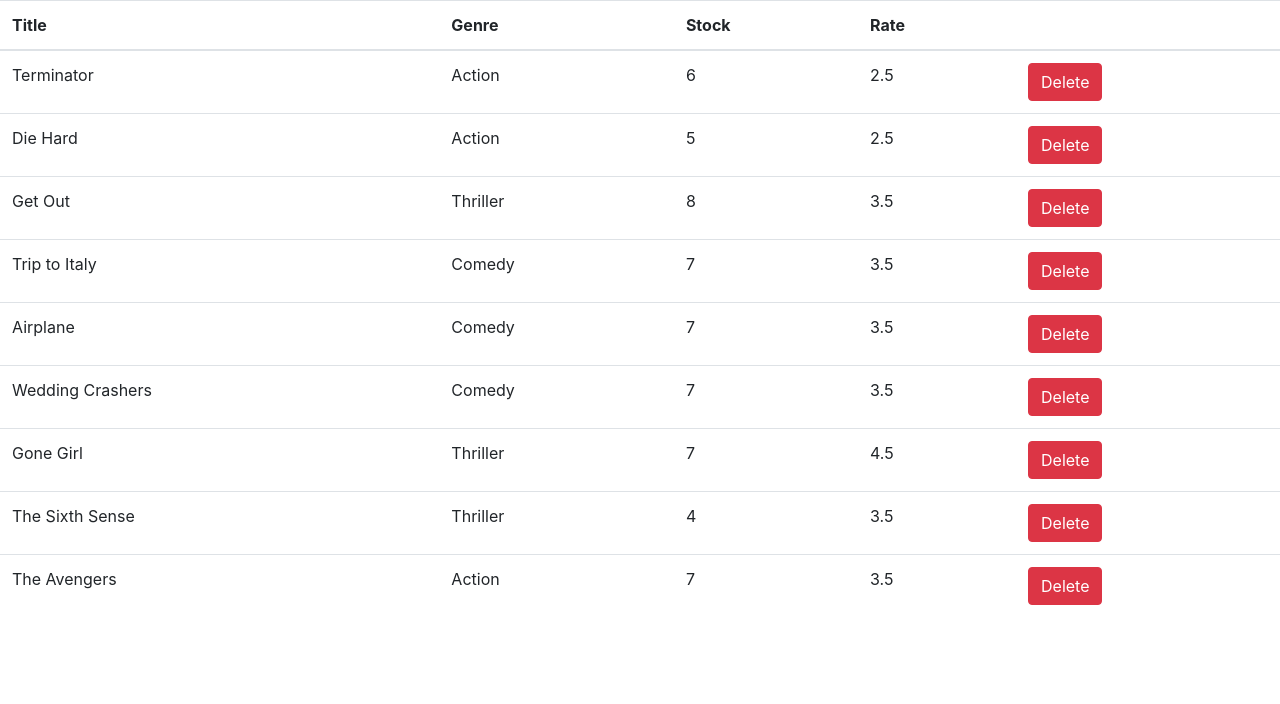
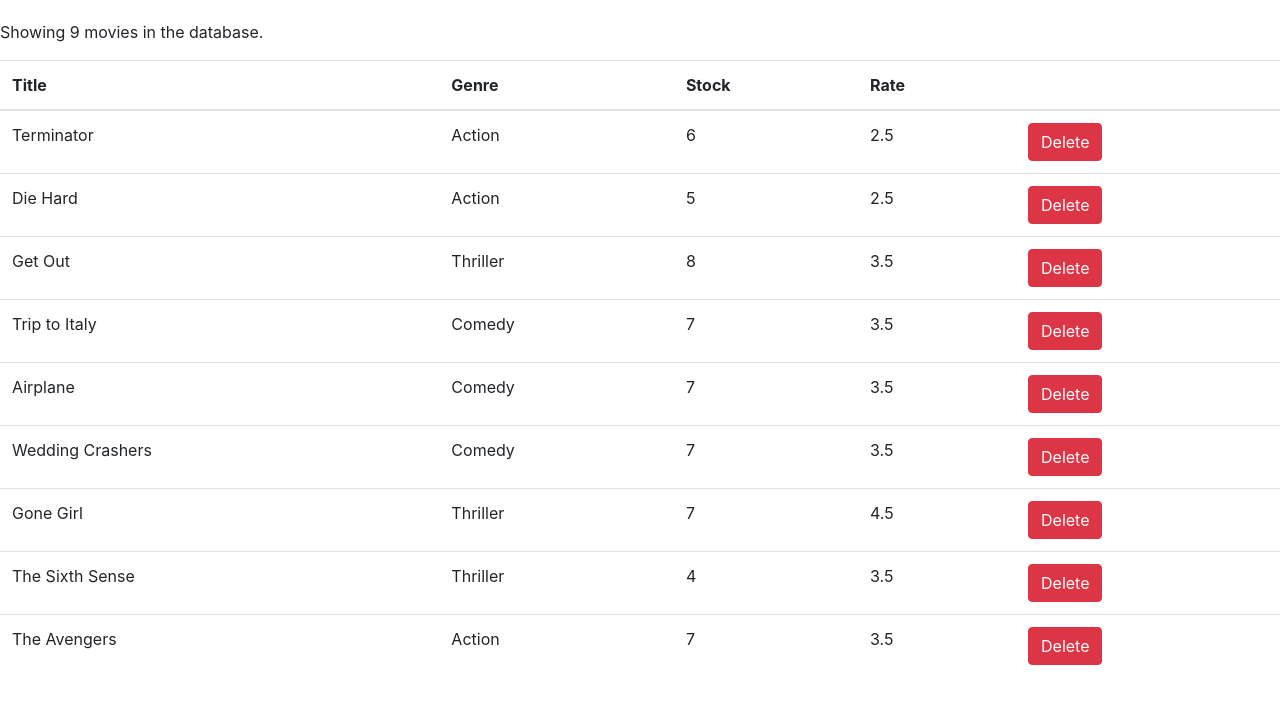
Before and after one commit to bLopata/vidly-react, a React (Create React App) app: page / in a window 1280 px wide. Shown: the top 704 px of the page. Built offline with nearby package versions, Linux system fonts and the light colour scheme.

Commit message:
Conditional rendering for the table of movies, added padding to body element.

```diff
--- a/src/components/movies.jsx
+++ b/src/components/movies.jsx
@@ -11,7 +11,11 @@
     this.setState({ movies });
   };
   render() {
+    const { length: count } = this.state.movies;
+    if (count === 0) return <p>There are no movies in the database!</p>;
     return (
+      <React.Fragment>
+        <p>Showing {count} movies in the database.</p>
         <table className="table">
           <thead>
             <tr>
@@ -41,6 +45,7 @@
             ))}
           </tbody>
         </table>
+      </React.Fragment>
     );
   }
 }
--- a/src/index.css
+++ b/src/index.css
@@ -1,6 +1,6 @@
 body {
   margin: 0;
-  padding: 0;
+  padding: 20px 0 0 0;
   font-family: -apple-system, BlinkMacSystemFont, "Segoe UI", "Roboto", "Oxygen",
     "Ubuntu", "Cantarell", "Fira Sans", "Droid Sans", "Helvetica Neue",
     sans-serif;
```
Lines whose indentation alone changed are shown as unchanged.
